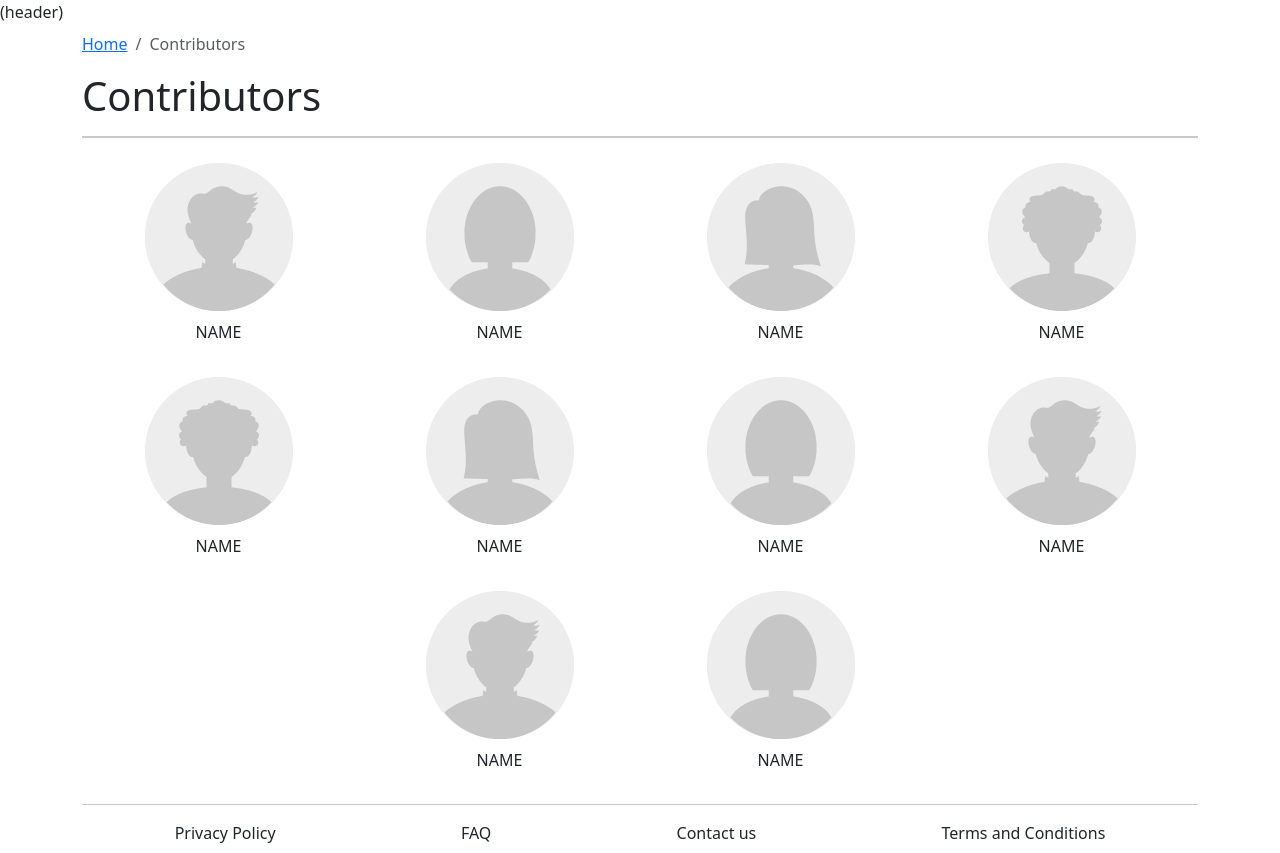
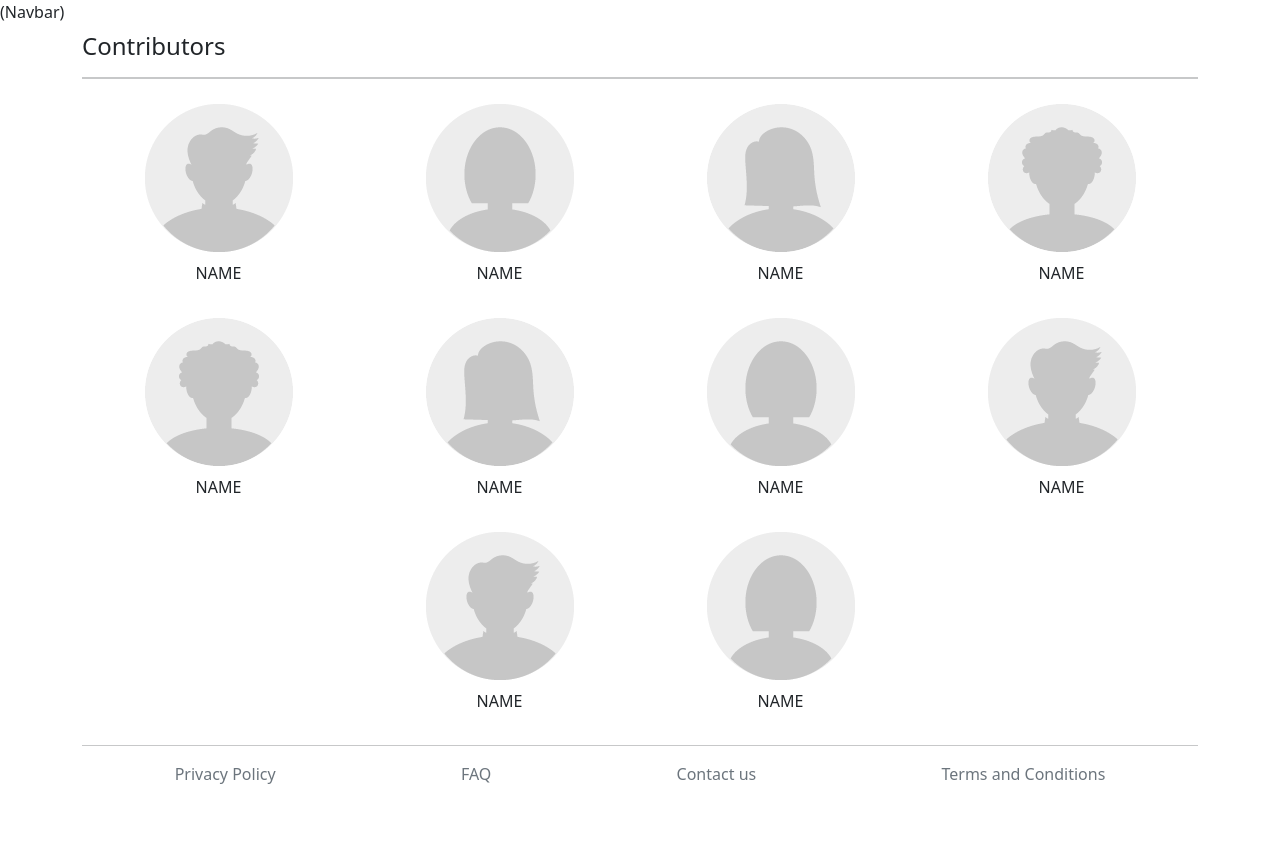
Before and after one commit to Osama671/fsdm-youtube-summarizer, a plain HTML site: page docs/contributors.html in a window 1280 px wide. After the commit the page ends 800 px from the top, so only its background shows below. Drawn offline with nearby package versions, Linux system fonts and the light colour scheme.

Commit message:
Minor Updates.
• Removed Breadcrumb from contributors page
• Added footer to all pages
• Changed Header to nav in all pages
• Removed some unwanted css.

Co-Authored-By: Nimishgithub1999 <115951215+Nimishgithub1999@users.noreply.github.com>
Co-Authored-By: pratyushashukla <34051258+pratyushashukla@users.noreply.github.com>

```diff
--- a/docs/contributors.html
+++ b/docs/contributors.html
@@ -13,17 +13,11 @@
   </head>
 
   <body>
-    <header>(header)</header>
+    <nav>(Navbar)</nav>
 
     <main>
       <div class="container mt-2">
-        <nav aria-label="breadcrumb">
-          <ol class="breadcrumb">
-            <li class="breadcrumb-item"><a href="#">Home</a></li>
-            <li class="breadcrumb-item active" aria-current="page">Contributors</li>
-          </ol>
-        </nav>
-        <h1 class="border-top-3 display-6">Contributors</h1>
+        <h1 class="border-top-3 fs-4">Contributors</h1>
         <hr class="border border-dark" />
       </div>
 
@@ -98,10 +92,10 @@
       <div class="container my-2">
         <hr />
         <div class="d-flex flex-row justify-content-around">
-          <div>Privacy Policy</div>
-          <div>FAQ</div>
-          <div>Contact us</div>
-          <div>Terms and Conditions</div>
+          <a href="#" class="text-decoration-none text-secondary">Privacy Policy</a>
+          <a href="#" class="text-decoration-none text-secondary">FAQ</a>
+          <a href="#" class="text-decoration-none text-secondary">Contact us</a>
+          <a href="#" class="text-decoration-none text-secondary">Terms and Conditions</a>
         </div>
       </div>
     </footer>
```
Also changed, not shown: docs/about.html (+12 -2 lines), docs/css/style.css (+3 -13 lines), docs/index.html (+12 -2 lines).
